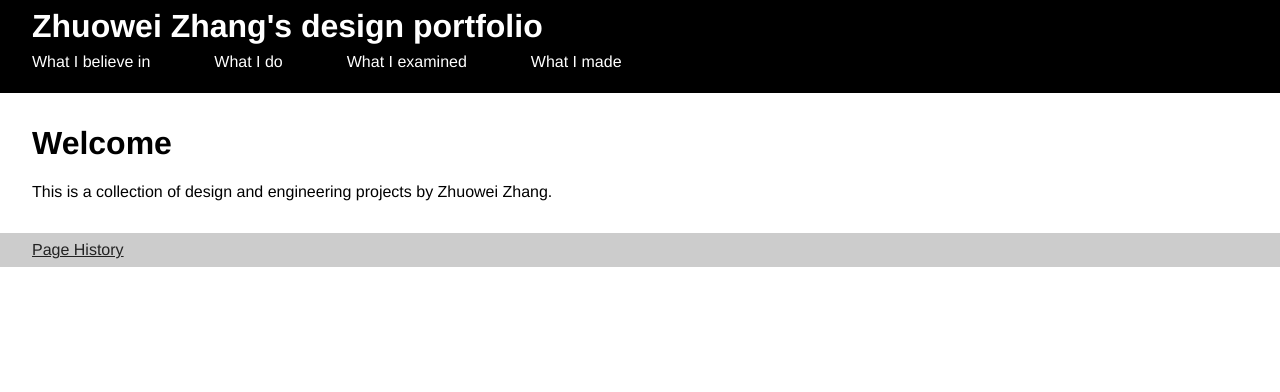
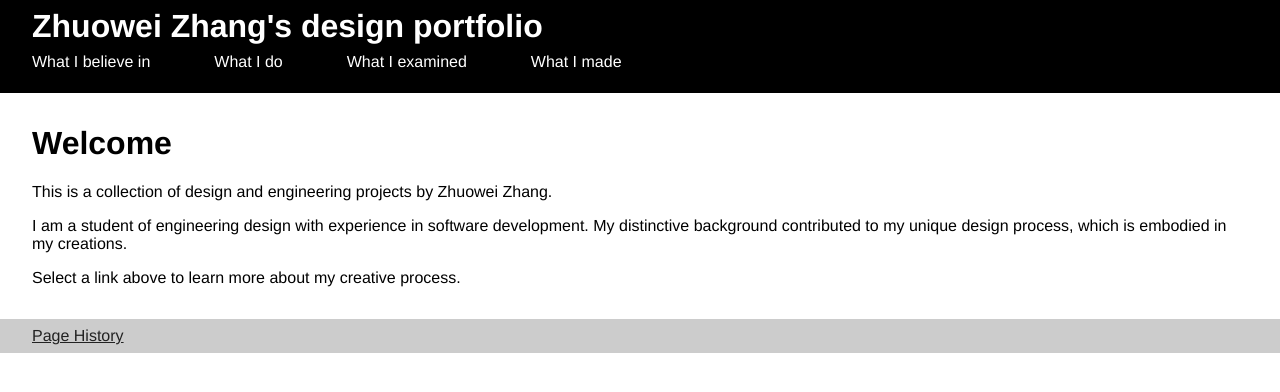
Before and after one commit to zhuowei/design, a Jekyll site: the page built from index.md, in a window 1280 px wide. Shown: the top 392 px of the page. Built offline with Jekyll 4.4.1, drawn with Linux system fonts in a browser that asks for light colours.

Commit message:
Added writeup of Detailed Design Report, touchups to various pages

```diff
--- a/index.md
+++ b/index.md
@@ -5,3 +5,7 @@ permalink: /index.html
 ---
 
 This is a collection of design and engineering projects by Zhuowei Zhang.
+
+I am a student of engineering design with experience in software development. My distinctive background contributed to my unique design process, which is embodied in my creations.
+
+Select a link above to learn more about my creative process.
```
Also changed, not shown: designs/esc101/ddr.md (added, +11 -0 lines), designs/index.md (+1 -0 lines), eval/programming_inspire.md (+3 -3 lines), process.md (+1 -1 lines), statement.md (+1 -0 lines).
